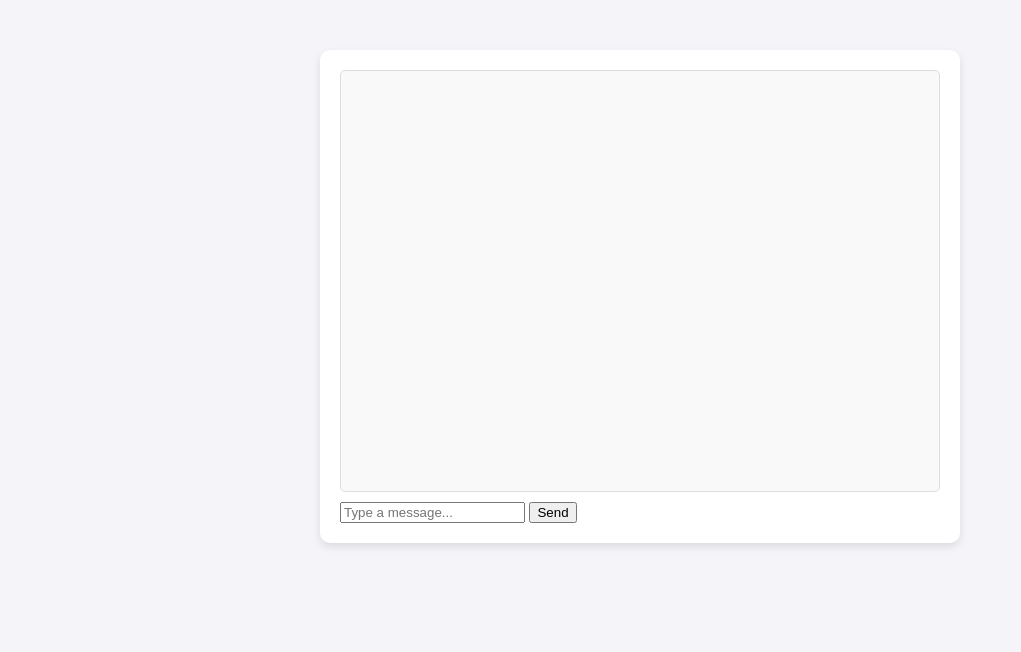
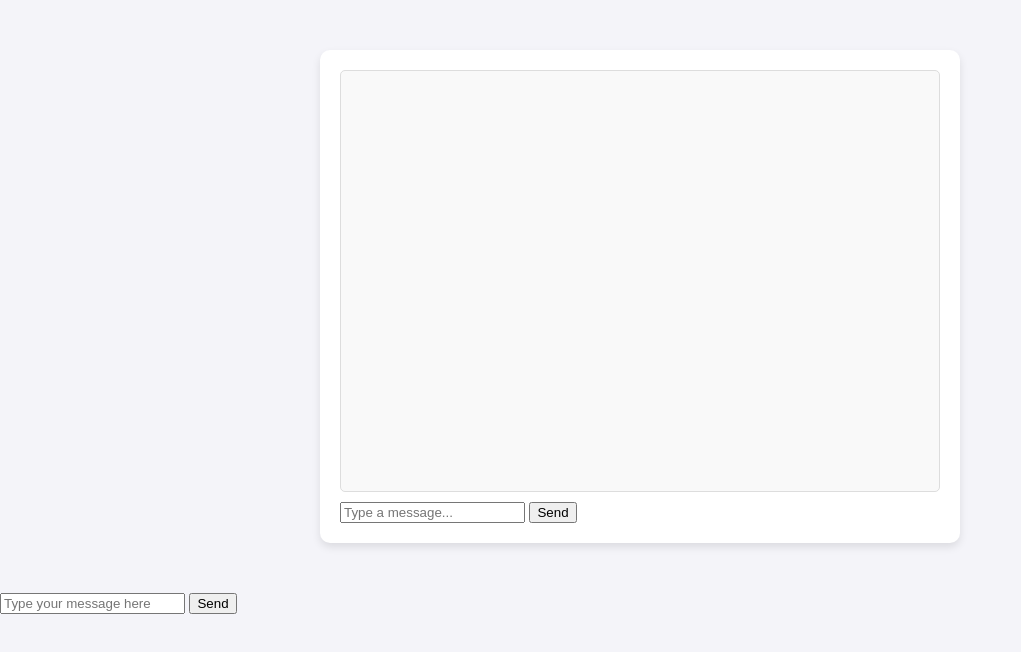
Before and after one commit to Jesil4202/Jesilaichatbot, a plain HTML site: page index.html in a window 1280 px wide. Shown: the whole page, without its empty margins (0-1021 px from the left). Drawn offline with Linux system fonts and the light colour scheme.

Commit message:
Update index.html

```diff
--- a/index.html
+++ b/index.html
@@ -21,6 +21,9 @@
             <button onclick="sendMessage()">Send</button>
         </div>
     </div>
+    <div id="chatBox"></div>
+<input id="userInput" type="text" placeholder="Type your message here">
+<button onclick="sendMessage()">Send</button>
     <script src="script.js"></script>
 </body>
 </html>
```
